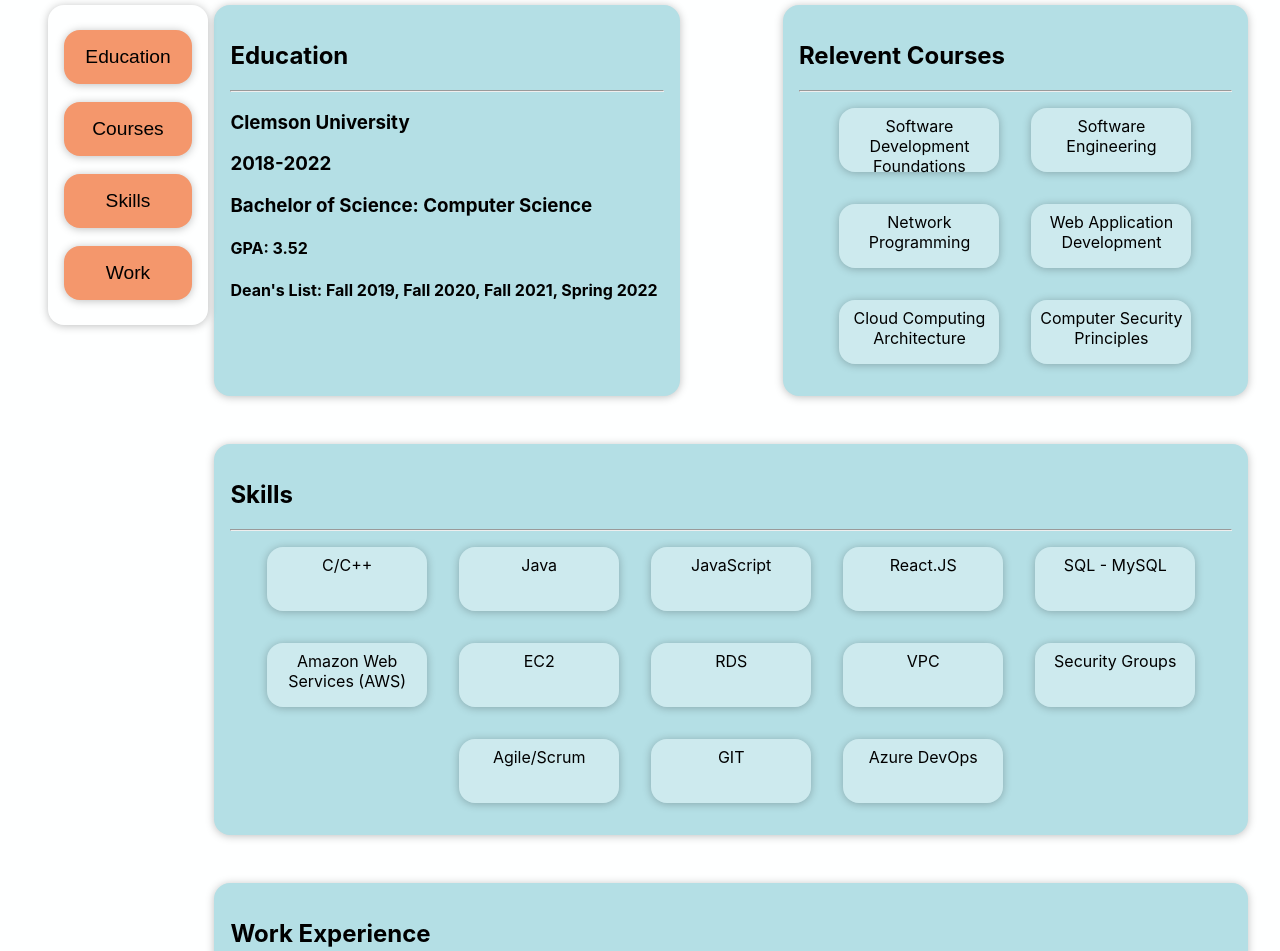
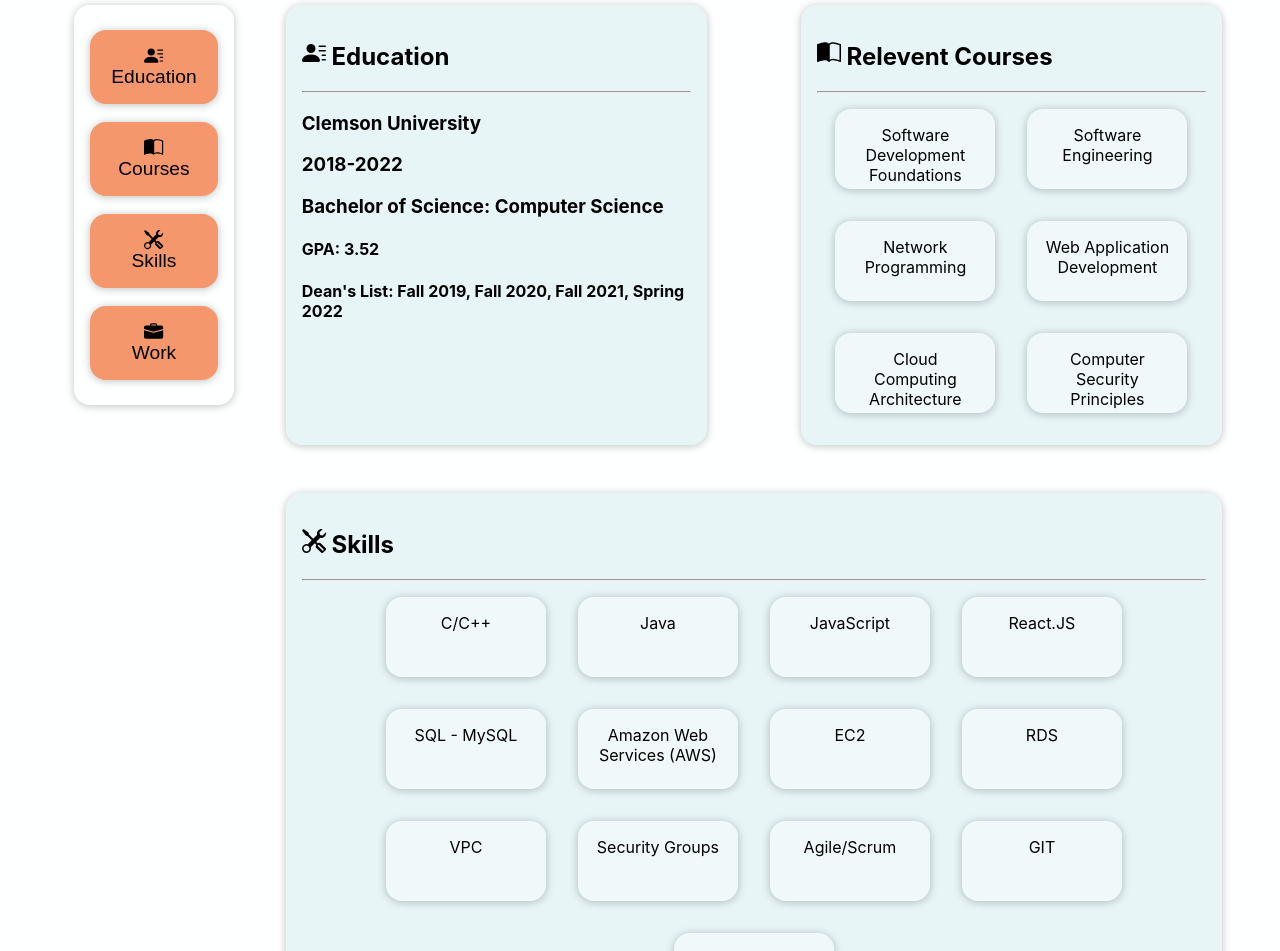
Before and after one commit to zhowez/my-site, a React (Create React App) app: page /Resume in a window 1280 px wide. Shown: the part 140-1091 px from the top of the page. Built offline with nearby package versions, Linux system fonts and the light colour scheme.

Commit message:
added new content to about page

```diff
--- a/package.json
+++ b/package.json
@@ -3,13 +3,12 @@
   "version": "0.1.0",
   "private": true,
   "dependencies": {
-    "@ant-design/icons": "^4.7.0",
     "@testing-library/jest-dom": "^5.16.2",
     "@testing-library/react": "^12.1.3",
     "@testing-library/user-event": "^13.5.0",
     "react": "^17.0.2",
+    "react-bootstrap-icons": "^1.8.4",
     "react-dom": "^17.0.2",
-    "react-icons": "^4.3.1",
     "react-router-dom": "^6.2.2",
     "react-scripts": "5.0.0",
     "web-vitals": "^2.1.4"
--- a/src/Components/Footer/Footer.js
+++ b/src/Components/Footer/Footer.js
@@ -1,6 +1,6 @@
 import style from "./Footer.module.css";
 
-import { GithubOutlined, LinkedinOutlined } from "@ant-design/icons";
+import { Github, Linkedin } from "react-bootstrap-icons";
 
 const Footer = () => {
   return (
@@ -8,10 +8,10 @@ const Footer = () => {
       <p>© 2022 James Z. Howes. All rights reserved.</p>
       <div>
         <a href="https://github.com/zhowez">
-          <GithubOutlined /> Check Out My Github
+          <Github /> Check Out My Github
         </a>
         <a href="https://www.linkedin.com/in/jameszhowes/">
-          <LinkedinOutlined /> Let's Connect!
+          <Linkedin /> Let's Connect!
         </a>
       </div>
     </div>
--- a/src/Components/Pages/About.module.css
+++ b/src/Components/Pages/About.module.css
@@ -23,7 +23,7 @@
   display: flex;
   flex-direction: row;
   justify-content: space-between;
-  background-color: #b4dfe5;
+  background-color: #b4dfe552;
   margin: 1rem 0;
 }
 
@@ -34,6 +34,11 @@
 .main h2 {
   padding: 0;
   margin: 0;
+}
+
+.main a {
+  text-decoration: none;
+  color: blue;
 }
 
 .right-text {
@@ -57,6 +62,6 @@
 .info-box-left {
   display: flex;
   flex-direction: column;
-  justify-content: flex-start;
+  justify-content: flex-end;
   align-items: flex-start;
 }
--- a/src/Components/Pages/Contact.js
+++ b/src/Components/Pages/Contact.js
@@ -1,5 +1,3 @@
-import Navbar from "../NavBar/Navbar";
-
 import Footer from "../Footer/Footer";
 
 const Contact = () => {
@@ -16,6 +14,7 @@ const Contact = () => {
           be here
         </p>
       </div>
+      <Footer />
     </>
   );
 };
--- a/src/Components/Pages/Home.js
+++ b/src/Components/Pages/Home.js
@@ -1,4 +1,3 @@
-import Navbar from "../NavBar/Navbar";
 import style from "./Home.module.css";
 import ContentBox from "../UI/ContentBox";
 
--- a/src/Components/Pages/Resume.js
+++ b/src/Components/Pages/Resume.js
@@ -1,7 +1,11 @@
-import Navbar from "../NavBar/Navbar";
 import style from "./Resume.module.css";
 import ContentBox from "../UI/ContentBox";
-
+import {
+  PersonLinesFill,
+  Tools,
+  BriefcaseFill,
+  BookHalf,
+} from "react-bootstrap-icons";
 import Footer from "../Footer/Footer";
 import React, { useRef } from "react";
 
@@ -23,18 +27,30 @@ const Resume = () => {
 
         <div className={style["column-rules"]}>
           <ContentBox className={style["left-column"]}>
-            <button onClick={() => scrollToRef(educationRef)}>Education</button>
+            <button onClick={() => scrollToRef(educationRef)}>
+              <PersonLinesFill /> Education
+            </button>
 
-            <button onClick={() => scrollToRef(coursesRef)}>Courses</button>
+            <button onClick={() => scrollToRef(coursesRef)}>
+              <BookHalf /> Courses
+            </button>
 
-            <button onClick={() => scrollToRef(skillsRef)}>Skills</button>
+            <button onClick={() => scrollToRef(skillsRef)}>
+              <Tools />
+              Skills
+            </button>
 
-            <button onClick={() => scrollToRef(workRef)}>Work</button>
+            <button onClick={() => scrollToRef(workRef)}>
+              <BriefcaseFill />
+              Work
+            </button>
           </ContentBox>
           <div className={style["right-column"]}>
             <div className={style.education}>
               <ContentBox className={style.box}>
-                <h2 ref={educationRef}>Education</h2>
+                <h2 ref={educationRef}>
+                  <PersonLinesFill /> Education
+                </h2>
                 <hr />
                 <h3>Clemson University</h3>
                 <h3>2018-2022</h3>
@@ -46,7 +62,9 @@ const Resume = () => {
               </ContentBox>
 
               <ContentBox className={style.box}>
-                <h2 ref={coursesRef}>Relevent Courses</h2>
+                <h2 ref={coursesRef}>
+                  <BookHalf /> Relevent Courses
+                </h2>
                 <hr />
                 <div className={style.organize}>
                   <ContentBox>Software Development Foundations</ContentBox>
@@ -60,7 +78,9 @@ const Resume = () => {
             </div>
 
             <ContentBox className={style.skills}>
-              <h2 ref={skillsRef}>Skills</h2>
+              <h2 ref={skillsRef}>
+                <Tools /> Skills
+              </h2>
               <hr />
               <div className={style.organize}>
                 <ContentBox>C/C++</ContentBox>
@@ -82,7 +102,9 @@ const Resume = () => {
             </ContentBox>
 
             <ContentBox className={style.jobs}>
-              <h2 ref={workRef}>Work Experience</h2>
+              <h2 ref={workRef}>
+                <BriefcaseFill /> Work Experience
+              </h2>
               <hr />
               <div className={style["jobs-organize"]}>
                 <ContentBox className={style.box}>
--- a/src/Components/Pages/Resume.module.css
+++ b/src/Components/Pages/Resume.module.css
@@ -9,14 +9,14 @@ h1 {
   margin: 0;
 }
 .box {
-  background-color: #b4dfe5;
+  background-color: #b4dfe552;
   width: 45%;
 }
 
 .column-rules {
   display: flex;
   flex-direction: row;
-  justify-content: space-between;
+  justify-content: space-around;
   width: 100%;
   margin-top: 1.5rem;
 }
@@ -25,10 +25,9 @@ h1 {
   display: flex;
   flex-direction: column;
   justify-content: space-around;
-  margin: 0;
+
   margin-left: 1rem;
-
-  height: 20rem;
+  height: 25rem;
   width: 7rem;
   background-color: #feffff;
   top: 4rem;
@@ -40,7 +39,7 @@ h1 {
   flex-direction: column;
 
   align-items: center;
-  width: 85%;
+  width: 77%;
 }
 
 .education {
@@ -56,14 +55,14 @@ h1 {
 .skills {
   display: flex;
   flex-direction: column;
-  background-color: #b4dfe5;
+  background-color: #b4dfe552;
   margin-bottom: 3rem;
 }
 
 .jobs {
   display: flex;
   flex-direction: column;
-  background-color: #b4dfe5;
+  background-color: #b4dfe552;
 
   justify-content: space-around;
   flex-wrap: wrap;
@@ -87,12 +86,13 @@ h1 {
   flex-direction: row;
   flex-wrap: wrap;
   justify-content: center;
+  align-items: center;
 }
 .organize div {
   background-color: #feffff55;
-  width: 1rem;
+  width: 2rem;
   text-align: center;
-  padding: 0.5rem;
   margin: 1rem 1rem;
-  height: 4rem;
+  height: 5rem;
+  vertical-align: middle;
 }
--- a/src/index.css
+++ b/src/index.css
@@ -27,6 +27,9 @@ code {
   text-align: center;
   transition: all 0.2s;
   background-color: #f4976c;
+  display: flex;
+  flex-direction: column;
+  align-items: center;
 }
 
 * button:hover,
```
Also changed, not shown: src/Components/Pages/About.js (+37 -27 lines), 1 other file (tests, documents, lock files or other folders).
